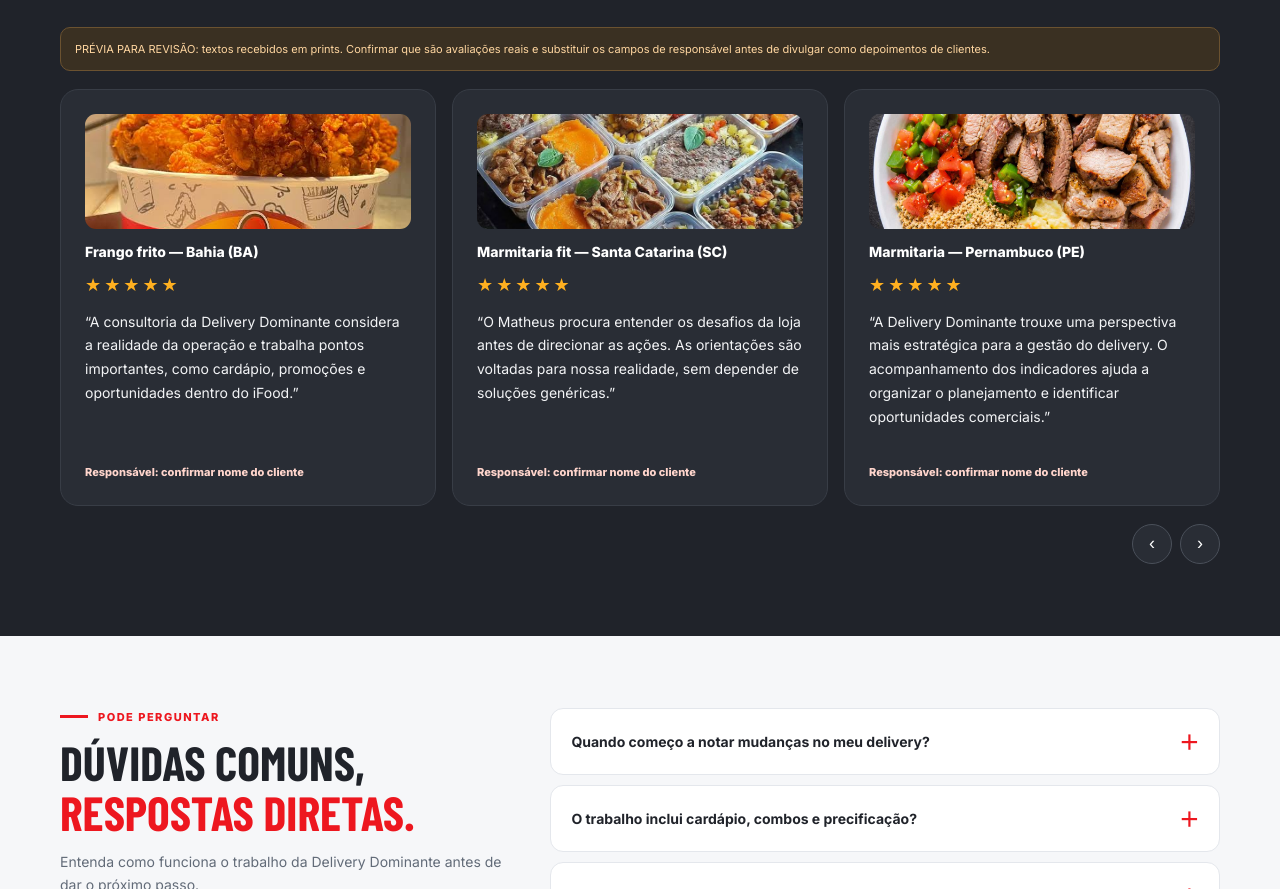
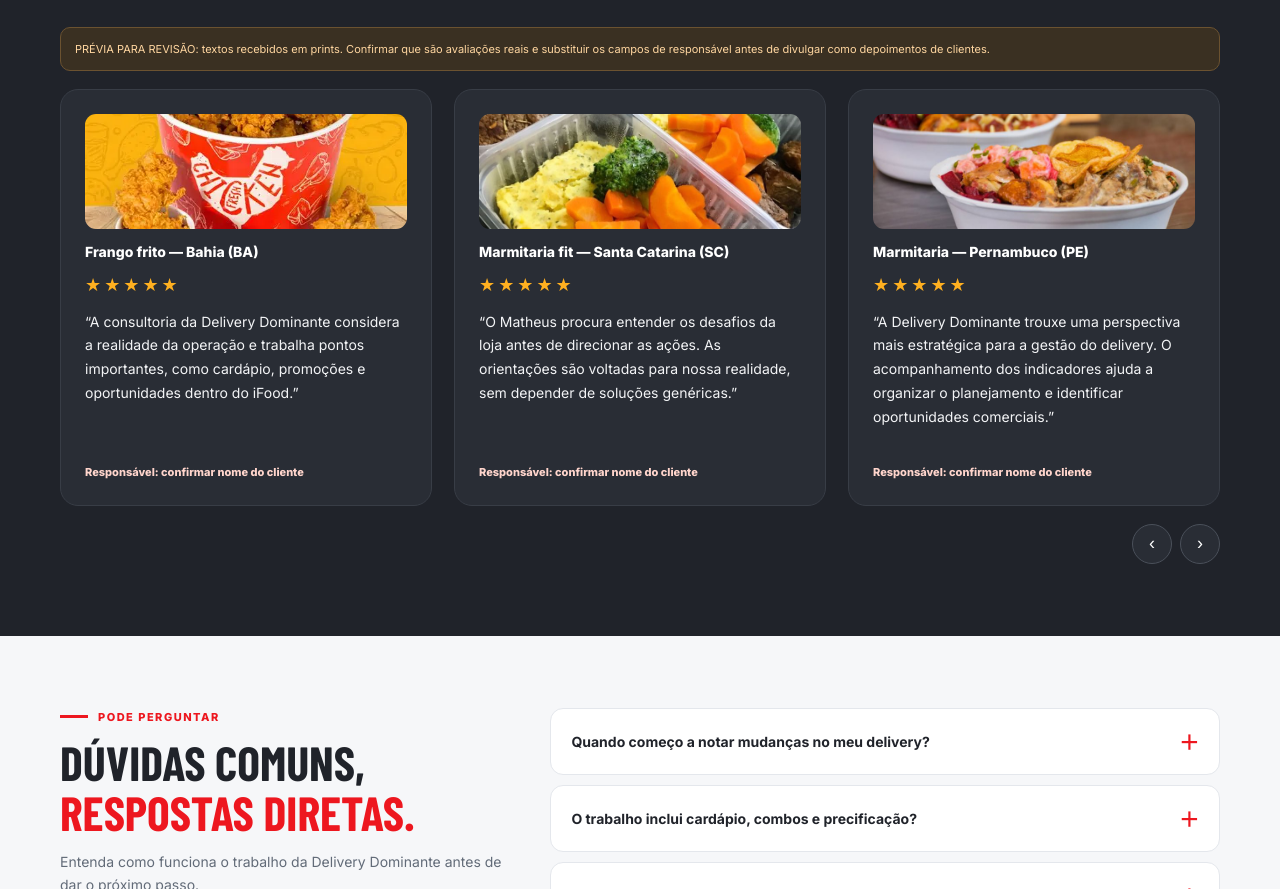
Before and after one commit to deliverydominante/delivery-dominante, a plain HTML site: page index.html in a window 1280 px wide. Shown: the part 5149-6038 px from the top of the page. Drawn offline with nearby package versions, Linux system fonts and the light colour scheme; grey boxes are pictures that could not be loaded; a web font is replaced by a local one.

Commit message:
Update index.html

```diff
--- a/index.html
+++ b/index.html
@@ -88,8 +88,8 @@ h2{font-size:clamp(34px,4vw,48px);margin:12px 0}
 .testimonials .section-head p{color:#c9cdd4}
 .review-disclaimer{font-size:11px;color:#ffd6a0;background:#3a3022;border:1px solid #6b5230;border-radius:10px;padding:12px 14px;margin:0 0 18px}
 .review-window{overflow:hidden}
-.review-track{display:flex;gap:16px;transition:transform .55s ease;will-change:transform}
-.review-card{flex:0 0 calc((100% - 32px)/3);min-height:235px;border:1px solid #383d46;background:#292d35;border-radius:18px;padding:24px;display:flex;flex-direction:column}
+.review-track{display:flex;gap:22px;transition:transform .55s ease;will-change:transform}
+.review-card{flex:0 0 calc((100% - 44px)/3);min-height:235px;border:1px solid #383d46;background:#292d35;border-radius:18px;padding:24px;display:flex;flex-direction:column}
 .review-food{width:100%;height:115px;object-fit:cover;border-radius:11px;margin-bottom:14px}
 .review-title{font:800 14px Inter,Arial,sans-serif;text-transform:none;line-height:1.35;margin:0 0 8px;color:#fff}
 .review-card .review-author{font-size:11px;color:#ffd5cc}
@@ -138,7 +138,7 @@ footer .links{flex-wrap:wrap}
  .food-hero{height:310px}.service-grid{grid-template-columns:repeat(2,1fr)}
  .result-grid{grid-template-columns:repeat(2,1fr)}.food-grid{grid-template-columns:repeat(2,1fr)}
  .steps{grid-template-columns:repeat(2,1fr)}.contact-row{align-items:flex-start;flex-direction:column}
- .faq-grid{grid-template-columns:1fr;gap:20px}.review-card{flex-basis:calc((100% - 16px)/2)}.plan-grid{grid-template-columns:1fr}.plan-card.featured{transform:none}.case-metrics{grid-template-columns:repeat(2,1fr)}
+ .faq-grid{grid-template-columns:1fr;gap:20px}.review-card{flex-basis:calc((100% - 22px)/2)}.plan-grid{grid-template-columns:1fr}.plan-card.featured{transform:none}.case-metrics{grid-template-columns:repeat(2,1fr)}
 }
 @media(max-width:520px){
  header{height:65px}.brand-mark{width:36px;height:36px}.brand-name{font-size:14px}
@@ -302,18 +302,18 @@ document.querySelectorAll('.faq-question').forEach(button=>{
 });
 // Prévia do carrossel com os textos recebidos por print. Confirmar autenticidade e autorização antes da publicação.
 const realReviews = [
- {business:'Hot dog — Goiás (GO)', text:'O diferencial da Delivery Dominante está na atenção aos detalhes. O trabalho vai além do cardápio, envolvendo estratégia, posicionamento e análise das oportunidades de venda.', name:'Responsável: confirmar nome do cliente', image:'hot-dog.png'},
- {business:'Frango frito — Bahia (BA)', text:'A consultoria da Delivery Dominante considera a realidade da operação e trabalha pontos importantes, como cardápio, promoções e oportunidades dentro do iFood.', name:'Responsável: confirmar nome do cliente', image:'frango-no-balde.jpg'},
- {business:'Marmitaria fit — Santa Catarina (SC)', text:'O Matheus procura entender os desafios da loja antes de direcionar as ações. As orientações são voltadas para nossa realidade, sem depender de soluções genéricas.', name:'Responsável: confirmar nome do cliente', image:'marmita-fit.jpg'},
- {business:'Marmitaria — Pernambuco (PE)', text:'A Delivery Dominante trouxe uma perspectiva mais estratégica para a gestão do delivery. O acompanhamento dos indicadores ajuda a organizar o planejamento e identificar oportunidades comerciais.', name:'Responsável: confirmar nome do cliente', image:'marmita-tradicional.jpg'},
- {business:'Marmitaria — Rio Grande do Sul (RS)', text:'A proposta da Delivery Dominante é unir estratégia e acompanhamento. O trabalho busca melhorar a análise dos indicadores e ajudar a tomar decisões mais inteligentes para o negócio.', name:'Responsável: confirmar nome do cliente', image:'marmita-tradicional.jpg'},
- {business:'Dogueria — Goiás (GO)', text:'O Matheus demonstra dedicação em entender a operação, analisar os indicadores e buscar melhorias que façam sentido para a realidade da loja. Esse cuidado faz diferença no planejamento.', name:'Responsável: confirmar nome do cliente', image:'hot-dog.png'},
- {business:'Pizzaria — Distrito Federal (DF)', text:'A Delivery Dominante trabalha com foco na organização e no desenvolvimento da operação. As orientações sobre cardápio, promoções e desempenho ajudam a direcionar as decisões.', name:'Responsável: confirmar nome do cliente', image:'pizza-premium.jpg'},
- {business:'Pizzaria — Minas Gerais (MG)', text:'A Delivery Dominante demonstra profissionalismo e comprometimento. O acompanhamento é direcionado e as orientações ajudam a enxergar a loja de forma mais estratégica.', name:'Responsável: confirmar nome do cliente', image:'pizza-premium.jpg'},
- {business:'Hamburgueria — Espírito Santo (ES)', text:'O que chama a atenção no trabalho do Matheus é a dedicação. Ele busca entender os números e identificar pontos de melhoria, trabalhando com estratégia e acompanhamento.', name:'Responsável: confirmar nome do cliente', image:'burguer-artesanal.jpg'},
- {business:'Hamburgueria — São Paulo (SP)', text:'O Matheus é muito dedicado e acompanha de perto cada detalhe da operação. O trabalho é estratégico, com atenção aos números e foco em encontrar oportunidades de crescimento no iFood.', name:'Responsável: confirmar nome do cliente', image:'burguer-artesanal.jpg'},
- {business:'Açaí 1 — Rio de Janeiro (RJ)', text:'O Matheus procura entender as necessidades da loja e direcionar as estratégias conforme nossos objetivos. É importante contar com alguém que acompanha a operação com visão de crescimento.', name:'Responsável: confirmar nome do cliente', image:'acai.jpg'},
- {business:'Açaí 2 — Minas Gerais (MG)', text:'O Matheus se destaca pela atenção dedicada ao acompanhamento da loja. Existe preocupação em analisar o cenário e buscar caminhos para melhorar o desempenho no aplicativo.', name:'Responsável: confirmar nome do cliente', image:'acai.jpg'}
+ {business:'Hot dog — Goiás (GO)', text:'O diferencial da Delivery Dominante está na atenção aos detalhes. O trabalho vai além do cardápio, envolvendo estratégia, posicionamento e análise das oportunidades de venda.', name:'Responsável: confirmar nome do cliente', image:'hot_dog_sem_texto(1).png'},
+ {business:'Frango frito — Bahia (BA)', text:'A consultoria da Delivery Dominante considera a realidade da operação e trabalha pontos importantes, como cardápio, promoções e oportunidades dentro do iFood.', name:'Responsável: confirmar nome do cliente', image:'FRANGO FRITO.webp'},
+ {business:'Marmitaria fit — Santa Catarina (SC)', text:'O Matheus procura entender os desafios da loja antes de direcionar as ações. As orientações são voltadas para nossa realidade, sem depender de soluções genéricas.', name:'Responsável: confirmar nome do cliente', image:'MARMITA FIT(2).jpg'},
+ {business:'Marmitaria — Pernambuco (PE)', text:'A Delivery Dominante trouxe uma perspectiva mais estratégica para a gestão do delivery. O acompanhamento dos indicadores ajuda a organizar o planejamento e identificar oportunidades comerciais.', name:'Responsável: confirmar nome do cliente', image:'MARMITA 22.jpg'},
+ {business:'Marmitaria — Rio Grande do Sul (RS)', text:'A proposta da Delivery Dominante é unir estratégia e acompanhamento. O trabalho busca melhorar a análise dos indicadores e ajudar a tomar decisões mais inteligentes para o negócio.', name:'Responsável: confirmar nome do cliente', image:'LASANHA.jpg'},
+ {business:'Dogueria — Goiás (GO)', text:'O Matheus demonstra dedicação em entender a operação, analisar os indicadores e buscar melhorias que façam sentido para a realidade da loja. Esse cuidado faz diferença no planejamento.', name:'Responsável: confirmar nome do cliente', image:'DOGUERIA.jpg'},
+ {business:'Pizzaria — Distrito Federal (DF)', text:'A Delivery Dominante trabalha com foco na organização e no desenvolvimento da operação. As orientações sobre cardápio, promoções e desempenho ajudam a direcionar as decisões.', name:'Responsável: confirmar nome do cliente', image:'PIZZARIA.jpg'},
+ {business:'Pizzaria — Minas Gerais (MG)', text:'A Delivery Dominante demonstra profissionalismo e comprometimento. O acompanhamento é direcionado e as orientações ajudam a enxergar a loja de forma mais estratégica.', name:'Responsável: confirmar nome do cliente', image:'PIZZARIAAA.webp'},
+ {business:'Hamburgueria — Espírito Santo (ES)', text:'O que chama a atenção no trabalho do Matheus é a dedicação. Ele busca entender os números e identificar pontos de melhoria, trabalhando com estratégia e acompanhamento.', name:'Responsável: confirmar nome do cliente', image:'HAMBURGUERIA.webp'},
+ {business:'Hamburgueria — São Paulo (SP)', text:'O Matheus é muito dedicado e acompanha de perto cada detalhe da operação. O trabalho é estratégico, com atenção aos números e foco em encontrar oportunidades de crescimento no iFood.', name:'Responsável: confirmar nome do cliente', image:'HAMBÚRGUER.jpg'},
+ {business:'Açaí 1 — Rio de Janeiro (RJ)', text:'O Matheus procura entender as necessidades da loja e direcionar as estratégias conforme nossos objetivos. É importante contar com alguém que acompanha a operação com visão de crescimento.', name:'Responsável: confirmar nome do cliente', image:'BARCA DE AÇAI.webp'},
+ {business:'Açaí 2 — Minas Gerais (MG)', text:'O Matheus se destaca pela atenção dedicada ao acompanhamento da loja. Existe preocupação em analisar o cenário e buscar caminhos para melhorar o desempenho no aplicativo.', name:'Responsável: confirmar nome do cliente', image:'AÇAÍ1.jpg'}
 ];
 const reviewSection = document.getElementById('depoimentos');
 const track = document.getElementById('reviewTrack');
@@ -328,7 +328,7 @@ realReviews.forEach(review=>{
 });
 let index=0;
 const visible=()=>window.innerWidth<=520?1:(window.innerWidth<=850?2:3);
-const move=()=>{const card=track.querySelector('.review-card');if(!card)return;const gap=16;const max=Math.max(0,realReviews.length-visible());index=Math.min(index,max);track.style.transform=`translateX(-${index*(card.getBoundingClientRect().width+gap)}px)`;};
+const move=()=>{const card=track.querySelector('.review-card');if(!card)return;const gap=22;const max=Math.max(0,realReviews.length-visible());index=Math.min(index,max);track.style.transform=`translateX(-${index*(card.getBoundingClientRect().width+gap)}px)`;};
 const next=()=>{index++;if(index>Math.max(0,realReviews.length-visible()))index=0;move();};
 document.getElementById('reviewNext').addEventListener('click',next);
 document.getElementById('reviewPrev').addEventListener('click',()=>{index--;if(index<0)index=Math.max(0,realReviews.length-visible());move();});
```
